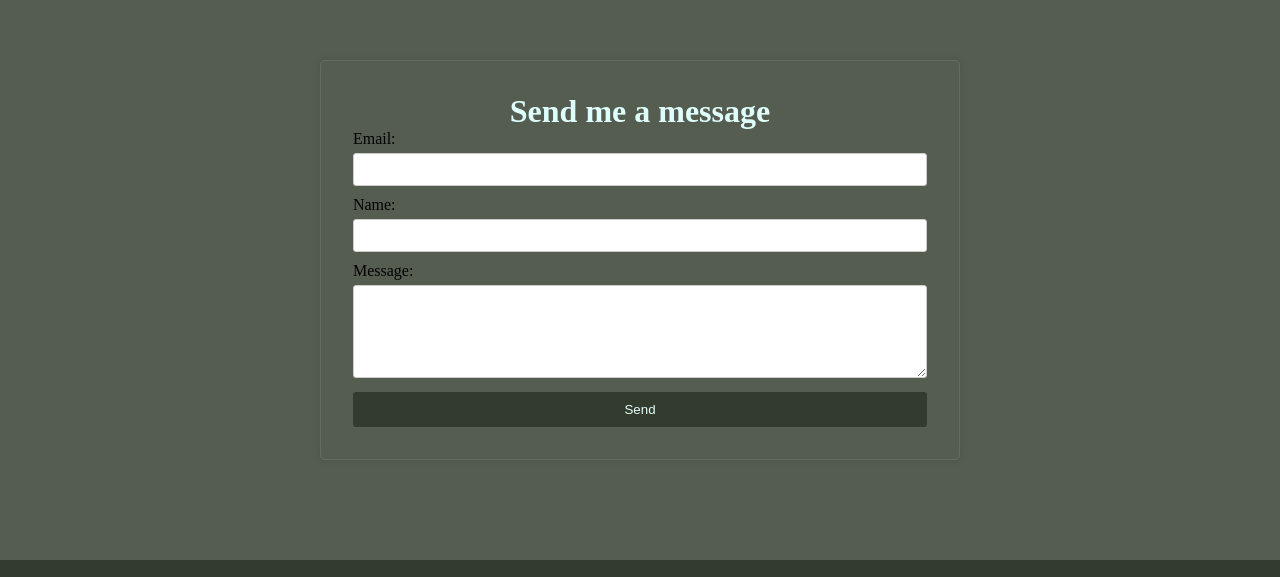
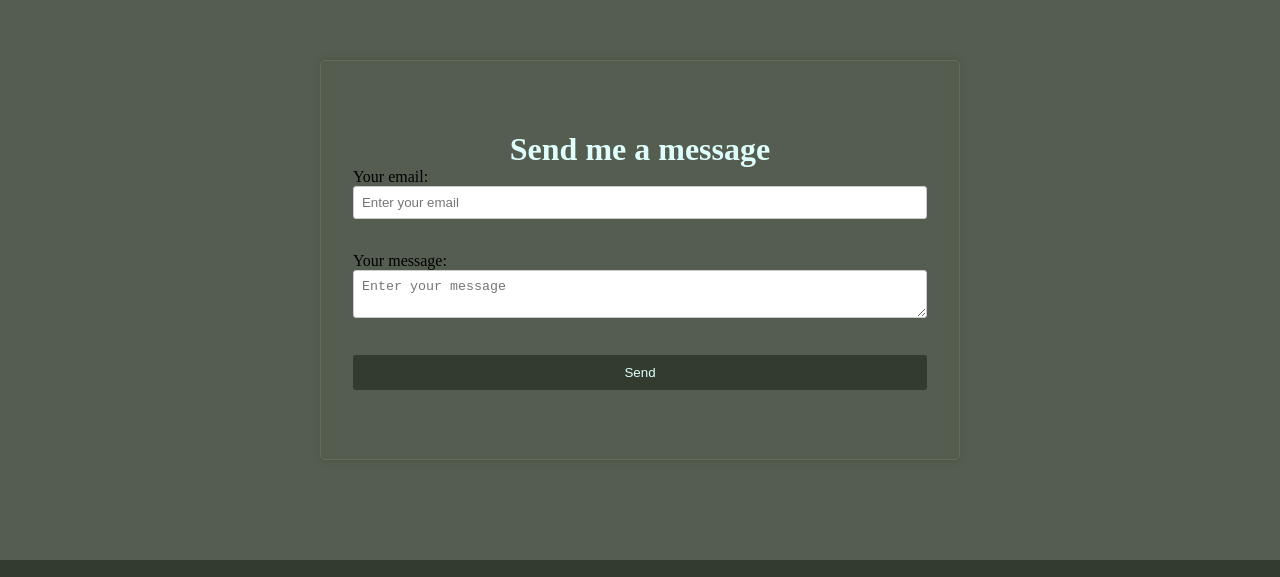
Before and after one commit to Tomhiz-teslim/Portfolio, a plain HTML site: page Portfolio/index.html in a window 1280 px wide. Shown: the part 2831-3408 px from the top of the page. Drawn offline with nearby package versions, Linux system fonts and the light colour scheme.

Commit message:
Update index.html

```diff
--- a/Portfolio/index.html
+++ b/Portfolio/index.html
@@ -116,19 +116,22 @@
         <section id="contact">
             <div class="chat-box">
                 <h2>Send me a message</h2>
-                <form id="chatForm" action="mailto:tomhizb12@gmail.com" method="post" enctype="text/plain">
+               <!-- Modify this form HTML and place it wherever you want your form -->
+                    <form action="https://formspree.io/f/mbljlqle" method="POST">
+                        <label for="email">
+                            Your email:
+                            <input type="email" name="email" placeholder="Enter your email" required>
+                        </label>
+                        <br>
+                        <label for="message">
+                            Your message:
+                            <textarea name="message" placeholder="Enter your message" required></textarea>
+                        </label>
+                        <br>
+                        <!-- Your other form fields can go here -->
+                        <button type="submit">Send</button>
+                    </form>
 
-                    <label for="email">Email:</label>
-                    <input type="email" id="email" name="email" required>
-
-                    <label for="userName">Name:</label>
-                    <input type="text" id="userName" name="userName" required>
-
-                    <label for="userMessage">Message:</label>
-                    <textarea id="userMessage" name="userMessage" rows="5" required></textarea>
-
-                    <button type="submit">Send</button>
-                </form>
             </div>
         </section>
     </article>
```
